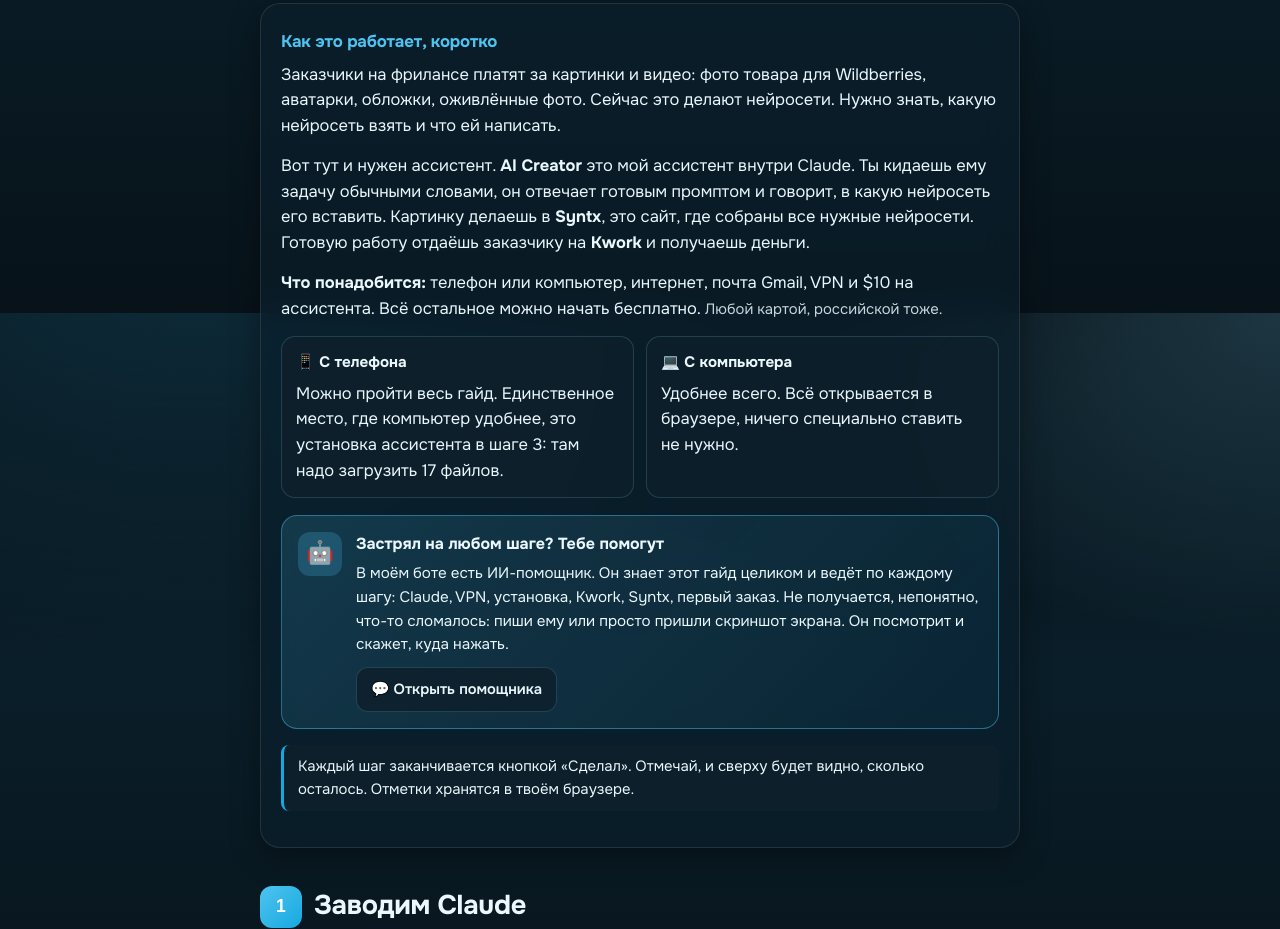
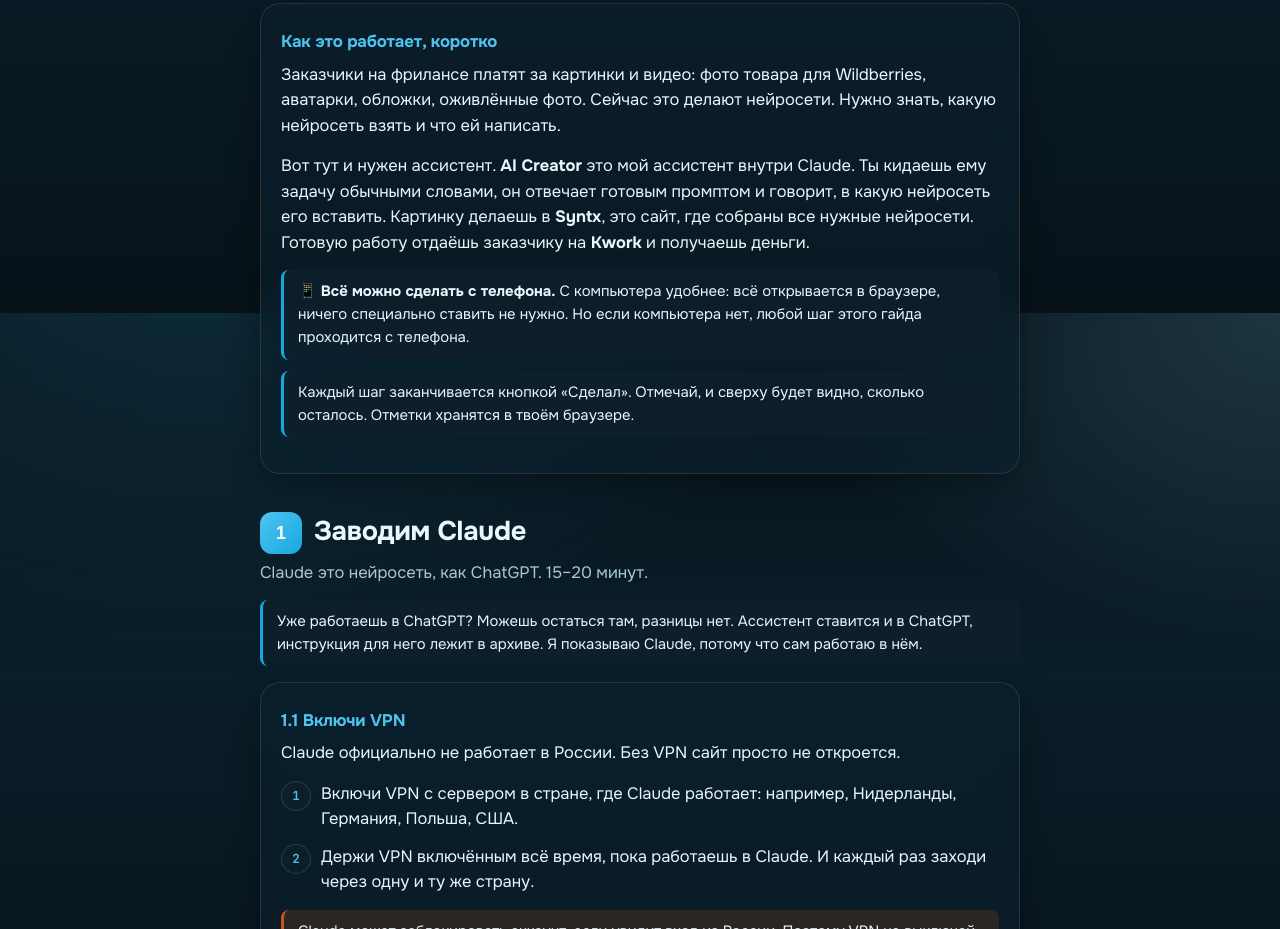
Before and after one commit to shennikvl/shennikvl.github.io, a plain HTML site: page frilans.html in a window 1280 px wide. Shown: the part 487-1416 px from the top of the page. Drawn offline with Linux system fonts and the light colour scheme; a web font is replaced by a local one.

Commit message:
Гайд Фриланс: убран блок Что понадобится, один блок про телефон и компьютер, помощник только в конце

```diff
--- a/frilans.html
+++ b/frilans.html
@@ -338,19 +338,7 @@
     <h3>Как это работает, коротко</h3>
     <p>Заказчики на фрилансе платят за картинки и видео: фото товара для Wildberries, аватарки, обложки, оживлённые фото. Сейчас это делают нейросети. Нужно знать, какую нейросеть взять и что ей написать.</p>
     <p>Вот тут и нужен ассистент. <strong>AI Creator</strong> это мой ассистент внутри Claude. Ты кидаешь ему задачу обычными словами, он отвечает готовым промптом и говорит, в какую нейросеть его вставить. Картинку делаешь в <strong>Syntx</strong>, это сайт, где собраны все нужные нейросети. Готовую работу отдаёшь заказчику на <strong>Kwork</strong> и получаешь деньги.</p>
-    <p><strong>Что понадобится:</strong> телефон или компьютер, интернет, почта Gmail, VPN и $10 на ассистента. Всё остальное можно начать бесплатно. <span style="font-size:.9em;opacity:.85">Любой картой, российской тоже.</span></p>
-    <div class="two">
-      <div><h4>📱 С телефона</h4><p style="margin:0">Можно пройти весь гайд. Единственное место, где компьютер удобнее, это установка ассистента в шаге 3: там надо загрузить 17 файлов.</p></div>
-      <div><h4>💻 С компьютера</h4><p style="margin:0">Удобнее всего. Всё открывается в браузере, ничего специально ставить не нужно.</p></div>
-    </div>
-    <div class="helper">
-      <div class="hico">🤖</div>
-      <div>
-        <h4>Застрял на любом шаге? Тебе помогут</h4>
-        <p>В моём боте есть ИИ-помощник. Он знает этот гайд целиком и ведёт по каждому шагу: Claude, VPN, установка, Kwork, Syntx, первый заказ. Не получается, непонятно, что-то сломалось: пиши ему или просто пришли скриншот экрана. Он посмотрит и скажет, куда нажать.</p>
-        <a class="lbtn" href="https://t.me/NIKSHEN_BOT?start=frilans_help" target="_blank" rel="noopener">💬 Открыть помощника</a>
-      </div>
-    </div>
+    <div class="tip"><strong>📱 Всё можно сделать с телефона.</strong> С компьютера удобнее: всё открывается в браузере, ничего специально ставить не нужно. Но если компьютера нет, любой шаг этого гайда проходится с телефона.</div>
     <div class="tip">Каждый шаг заканчивается кнопкой «Сделал». Отмечай, и сверху будет видно, сколько осталось. Отметки хранятся в твоём браузере.</div>
   </section>
 
```
